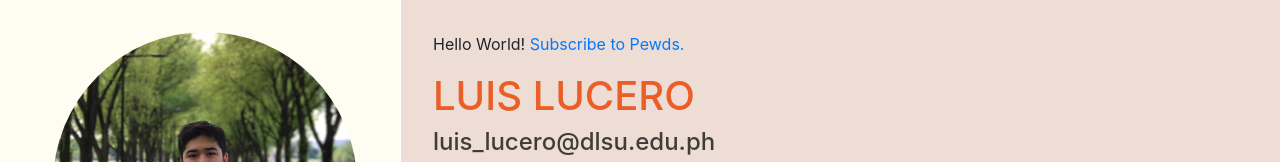
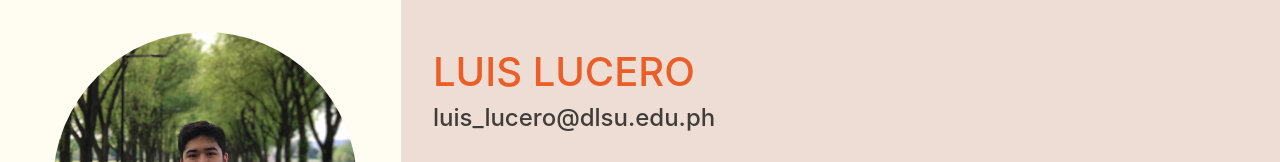
Before and after one commit to luis-lucero/luis-lucero.github.io, a plain HTML site: page index.html in a window 1280 px wide. Shown: the top 162 px of the page. Drawn offline with nearby package versions, Linux system fonts and the light colour scheme.

Commit message:
Update index.html

```diff
--- a/index.html
+++ b/index.html
@@ -64,9 +64,6 @@
 
         <div class="col" id="right-col">
 
-            Hello World!
-
-            <a href="https://www.youtube.com/user/PewDiePie">Subscribe to Pewds.</a>
 
             <p></p>
 
```
